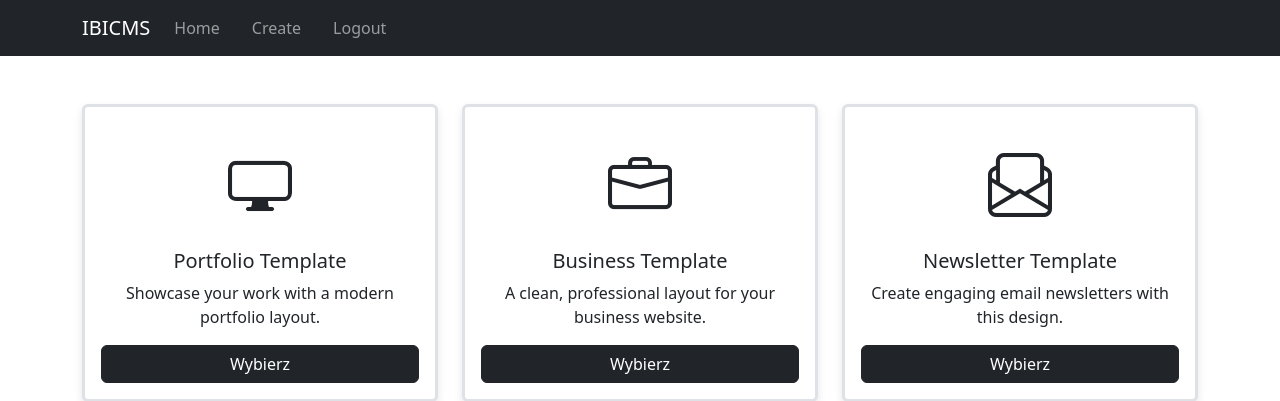
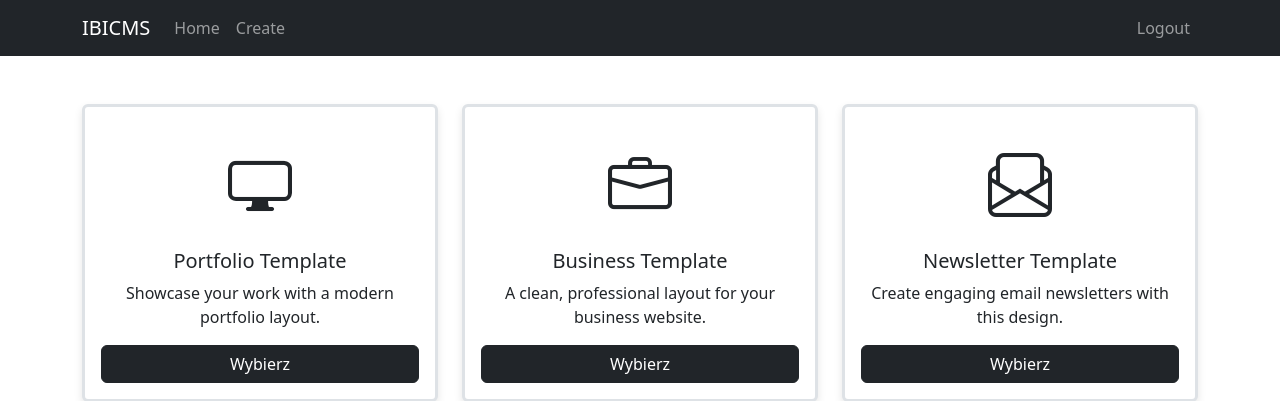
Before and after one commit to MarcinCuprys13/Content-Management-System, a Django app: page /choose-template/ in a window 1280 px wide. Shown: the top 401 px of the page. Run offline with Django 4.2, Linux system fonts and the light colour scheme; the visitor is signed in with stand-in values (Sample User, id 1).

Commit message:
navbar updt

```diff
--- a/ibicms/templates/base.html
+++ b/ibicms/templates/base.html
@@ -16,13 +16,16 @@
       <span class="navbar-toggler-icon"></span>
     </button>
     <div class="collapse navbar-collapse" id="navbarNav">
-        <ul class="navbar-nav d-flex flex-row gap-3">
+        <ul class="navbar-nav me-auto">
             <li class="nav-item">
                 <a class="nav-link" href="/">Home</a>
             </li>
             <li class="nav-item">
                 <a class="nav-link" href="/create/">Create</a>
             </li>
+        </ul>
+
+        <ul class="navbar-nav">
             <li class="nav-item">
                 <a class="nav-link" href="{% url 'logout' %}">Logout</a>
             </li>
```
Lines whose indentation alone changed are shown as unchanged.
